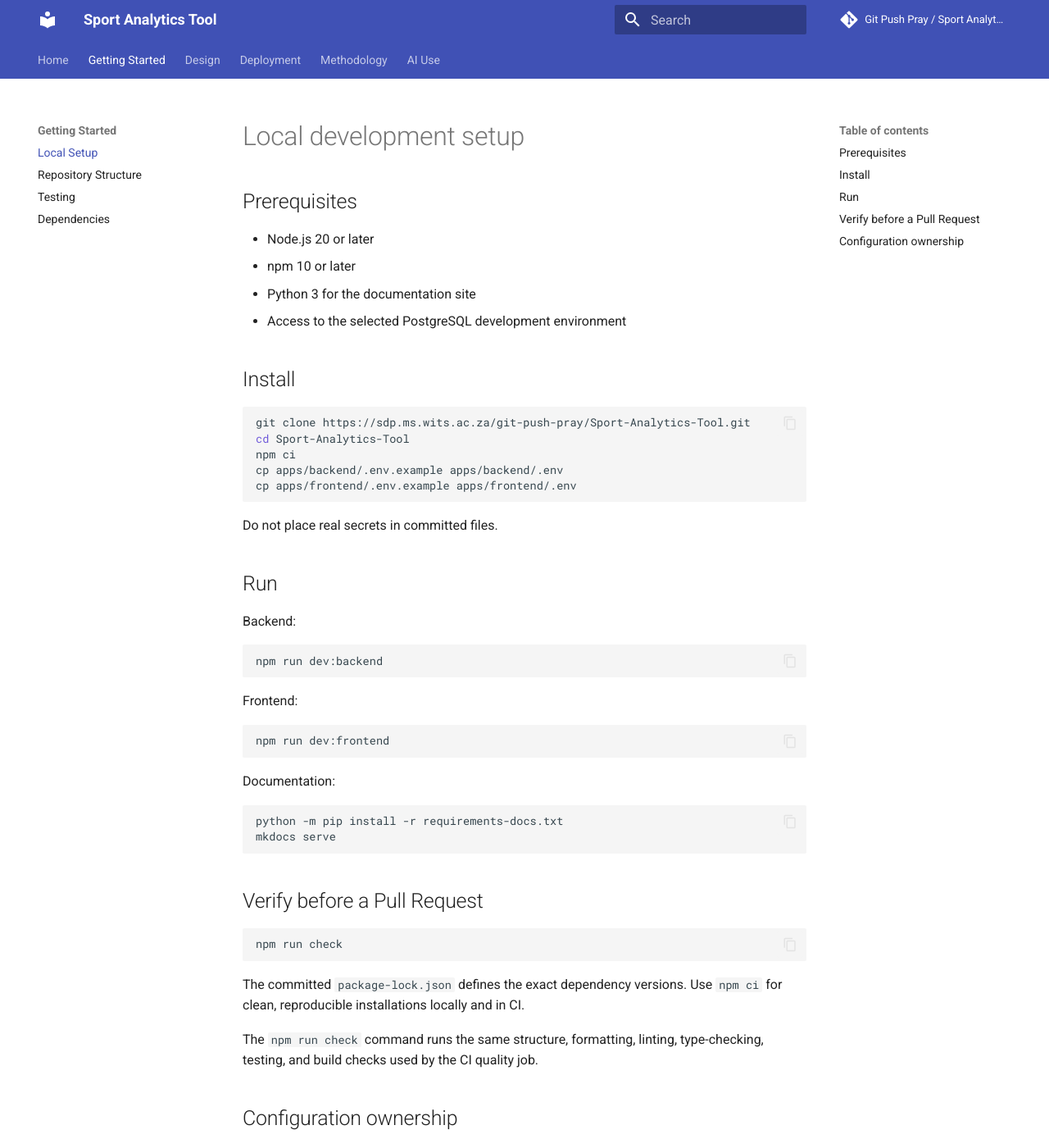
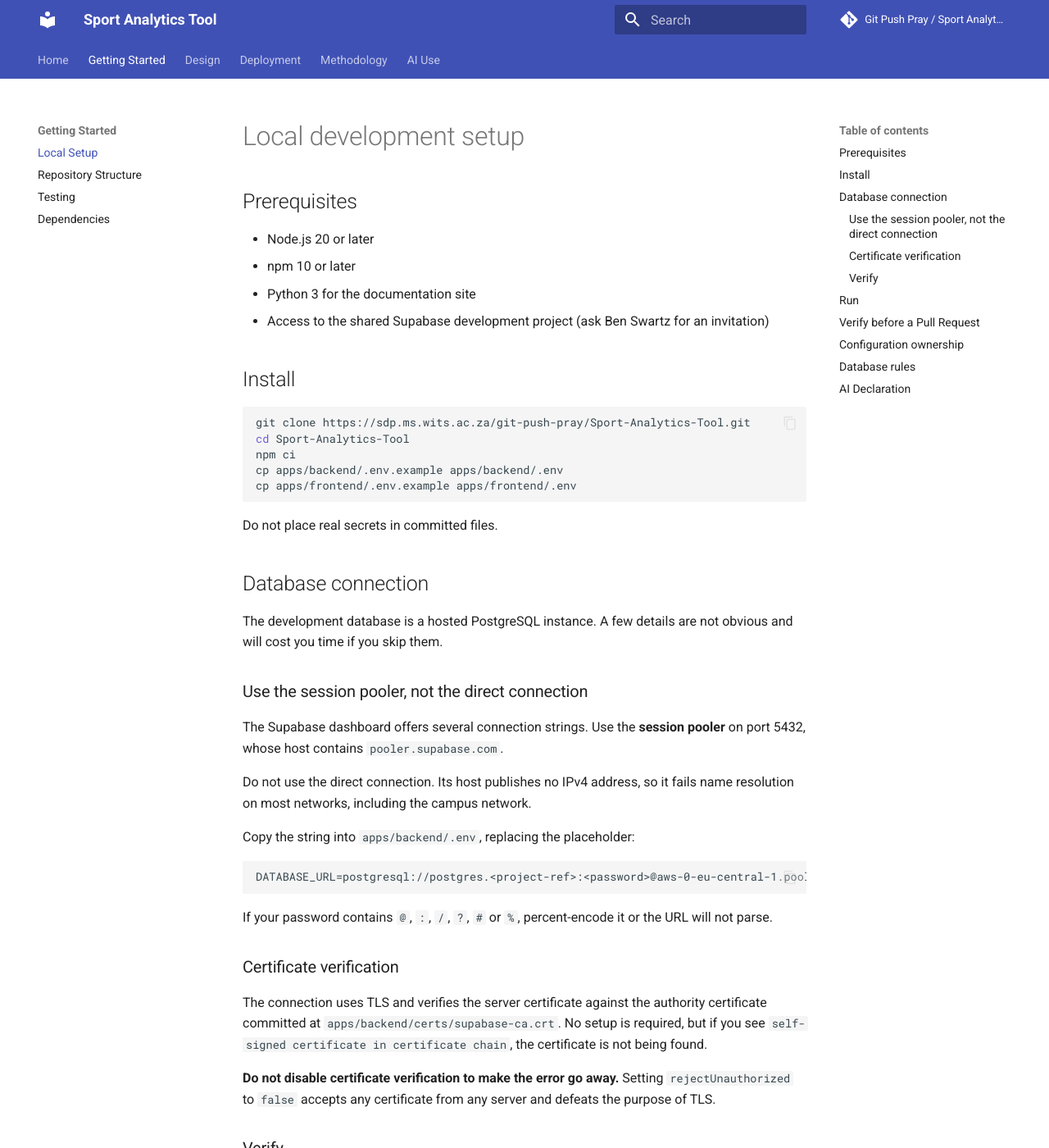
Before and after one commit to NadavSundy/Sport-Analytics-Tool, an MkDocs documentation site: the page built from docs/development/setup.md, in a window 1280 px wide and 1400 px high. Shown: the whole window at 82% size. Built offline with MkDocs 1.6.1 and Material for MkDocs 9.7.7, drawn with Linux system fonts in a browser that asks for light colours; some of the changed text lies outside the part shown.

Commit message:
docs(db): document hosted database connection and rules
Refs #13
Assisted-by: Claude-Web[Claude Opus 5]

````diff
--- a/docs/development/setup.md
+++ b/docs/development/setup.md
@@ -5,7 +5,7 @@
 - Node.js 20 or later
 - npm 10 or later
 - Python 3 for the documentation site
-- Access to the selected PostgreSQL development environment
+- Access to the shared Supabase development project (ask Ben Swartz for an invitation)
 
 ## Install
 
@@ -18,6 +18,48 @@ cp apps/frontend/.env.example apps/frontend/.env
 ```
 
 Do not place real secrets in committed files.
+
+## Database connection
+
+The development database is a hosted PostgreSQL instance. A few details are not
+obvious and will cost you time if you skip them.
+
+### Use the session pooler, not the direct connection
+
+The Supabase dashboard offers several connection strings. Use the **session
+pooler** on port 5432, whose host contains `pooler.supabase.com`.
+
+Do not use the direct connection. Its host publishes no IPv4 address, so it fails
+name resolution on most networks, including the campus network.
+
+Copy the string into `apps/backend/.env`, replacing the placeholder:
+
+```
+DATABASE_URL=postgresql://postgres.<project-ref>:<password>@aws-0-eu-central-1.pooler.supabase.com:5432/postgres
+```
+
+If your password contains `@`, `:`, `/`, `?`, `#` or `%`, percent-encode it or the
+URL will not parse.
+
+### Certificate verification
+
+The connection uses TLS and verifies the server certificate against the authority
+certificate committed at `apps/backend/certs/supabase-ca.crt`. No setup is
+required, but if you see `self-signed certificate in certificate chain`, the
+certificate is not being found.
+
+**Do not disable certificate verification to make the error go away.** Setting
+`rejectUnauthorized` to `false` accepts any certificate from any server and
+defeats the purpose of TLS.
+
+### Verify
+
+```bash
+npm run db:check --workspace=@sport-analytics/backend
+```
+
+A successful run reports the database name, the server version and that prepared
+statements are supported.
 
 ## Run
 
@@ -56,3 +98,21 @@ The `npm run check` command runs the same structure, formatting, linting, type-c
 - Database URLs, provider secrets, and external API keys belong only in backend/deployment secret stores.
 - Environment variables must be validated at backend startup.
 - Document each variable, its owner, and which deployment supplies it.
+
+## Database rules
+
+- `apps/backend/.env` holds a real credential and is ignored by Git. Never commit
+  it, and never paste a connection string into an issue, a Pull Request or a group
+  chat.
+- Schema changes are applied only through a committed migration. Do not use the
+  hosting provider's SQL editor to create, alter or drop anything. All six members
+  hold owner access, so a manual change is possible and would leave the database
+  out of step with the migrations with no record of what happened.
+- Do not disable TLS certificate verification.
+- The development project is paused after a period of inactivity on the current
+  plan, and the plan retains no backups. If you find the project paused, restore
+  it from the dashboard rather than creating a new one.
+
+## AI Declaration
+
+The preceding document was written with the assistance of Claude-Web[Claude Opus 5].
````
Also changed, not shown: 1 other file.
